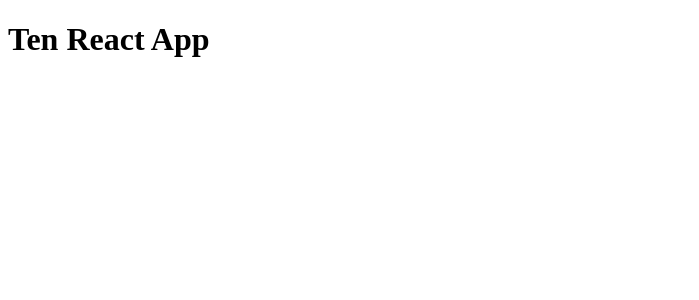
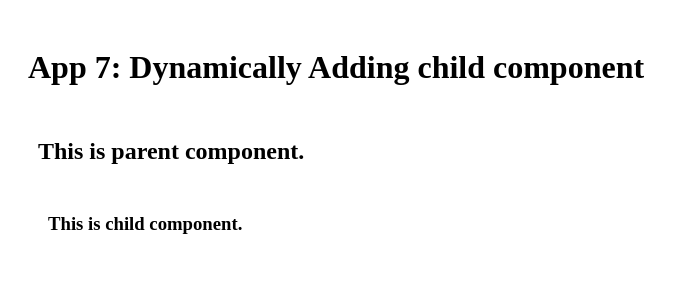
Before and after one commit to Abhaymodi860/TenReactApps, a React (Create React App) app in the folder ten-react-app/: page / in a window 1280 px wide. Shown: the top 300 px of the page, without its empty margins (0-699 px from the left). Built offline with nearby package versions, Linux system fonts and the light colour scheme.

Commit message:
07-dynamically-adding-child-component

```diff
--- a/ten-react-app/src/App.css
+++ b/ten-react-app/src/App.css
@@ -0,0 +1,3 @@
+div {
+  padding: 10px;
+}
--- a/ten-react-app/src/App.js
+++ b/ten-react-app/src/App.js
@@ -1,9 +1,29 @@
 import "./App.css";
+
+function Child() {
+  return (
+    <div>
+      <h3>This is child component.</h3>
+    </div>
+  );
+}
+
+function Parent({ children }) {
+  return (
+    <div>
+      <h2>This is parent component.</h2>
+      {children}
+    </div>
+  );
+}
 
 function App() {
   return (
     <div>
-      <h1>Ten React App</h1>
+      <h1>App 7: Dynamically Adding child component</h1>
+      <Parent>
+        <Child />
+      </Parent>
     </div>
   );
 }
```
